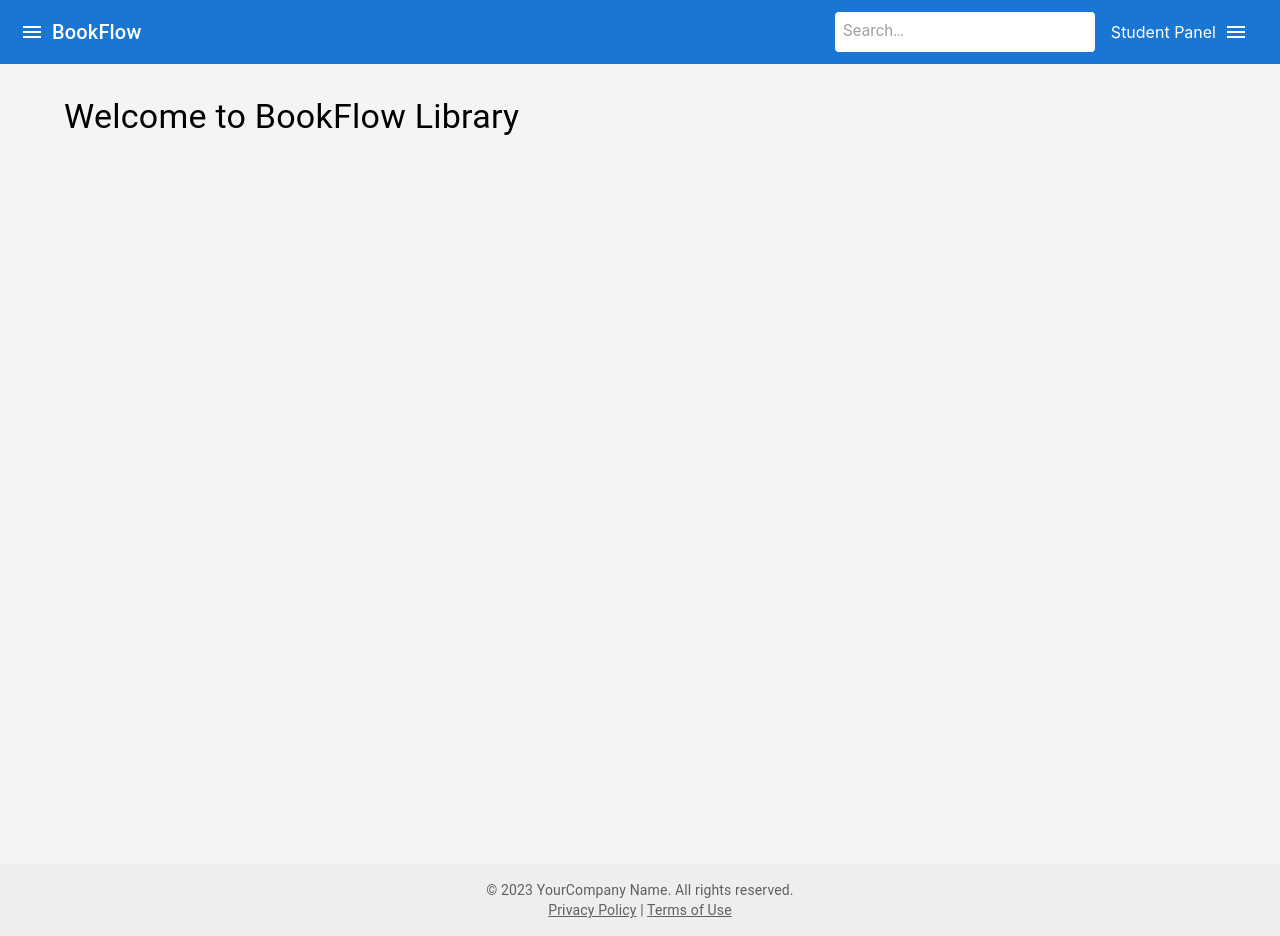
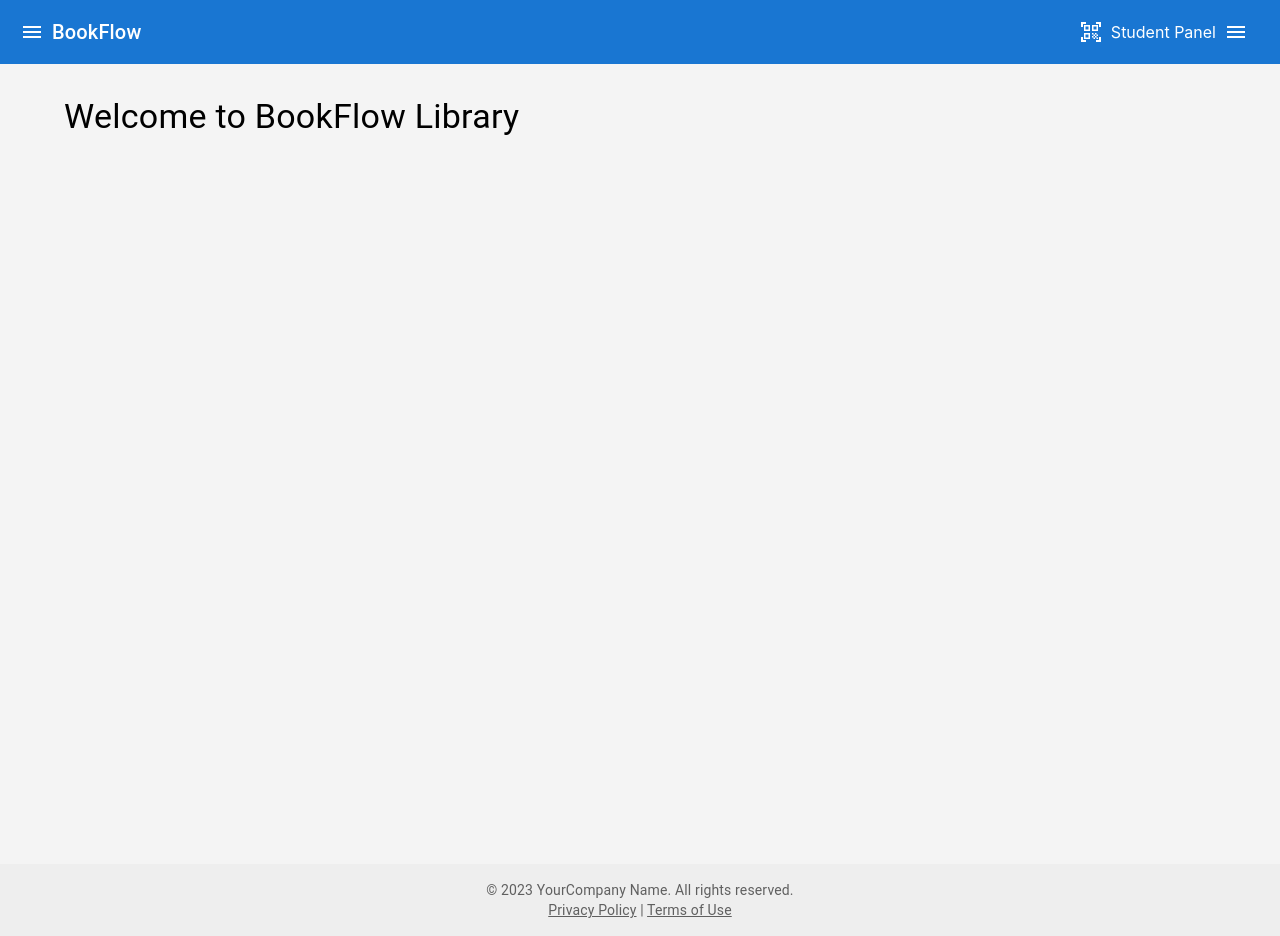
Before and after one commit to rohitagr0310/Bookflow-app, a React (Create React App) app: page / in a window 1280 px wide. Built offline with nearby package versions, Linux system fonts and the light colour scheme.

Commit message:
qrcode icon

```diff
--- a/src/components/header/Header.js
+++ b/src/components/header/Header.js
@@ -6,8 +6,6 @@ import Typography from "@mui/material/Typography";
 import IconButton from "@mui/material/IconButton";
 import MenuIcon from "@mui/icons-material/Menu";
 import QrCodeScannerIcon from "@mui/icons-material/QrCodeScanner";
-import SearchIcon from "@mui/icons-material/Search";
-import InputBase from "@mui/material/InputBase";
 import Menu from "@mui/material/Menu";
 import MenuItem from "@mui/material/MenuItem";
 import { Link, useNavigate } from "react-router-dom";
@@ -49,22 +47,9 @@ const Header = () => {
           BookFlow
           </Link>
         </Typography>
-        <div className={classes.search}>
-          <div className={classes.searchIcon}>
-            <SearchIcon />
-          </div>
-          <InputBase
-            placeholder="  Search…"
-            classes={{
-              root: classes.inputRoot,
-              input: classes.inputInput
-            }}
-            inputProps={{ "aria-label": "search" }}
-          />
-          <IconButton color="inherit" className={classes.qrCodeIcon}>
-            <QrCodeScannerIcon />
-          </IconButton>
-        </div>
+        <IconButton color="inherit" className={classes.qrCodeIcon}>
+          <QrCodeScannerIcon />
+        </IconButton>
         {isLoggedIn ? (
           <>
             {userRole === "admin" ? (
--- a/src/components/header/HeaderStyles.js
+++ b/src/components/header/HeaderStyles.js
@@ -41,6 +41,7 @@ const useStyles = makeStyles((theme) => ({
     }
   },
   qrCodeIcon: {
+    marginLeft: theme.spacing(2),
     color: theme.palette.primary.contrastText
   }
 }));
```
